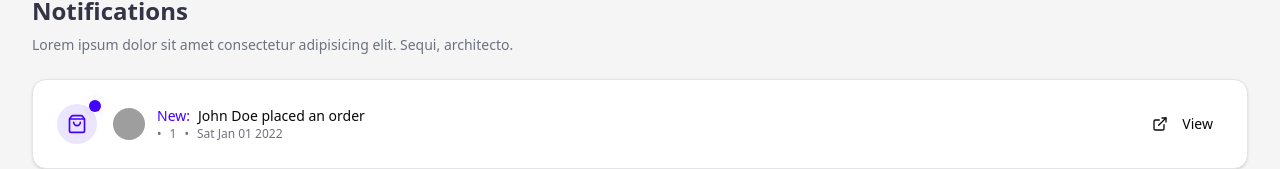
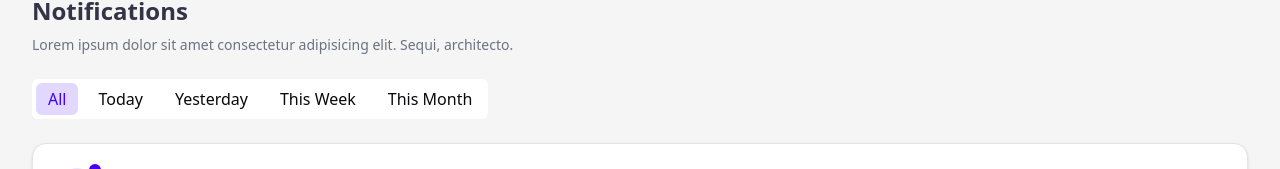
Before and after one commit to devronaktanwar/digidine-business, a Next.js app: page /dashboard/notifications in a window 1280 px wide. Shown: the part 578-747 px from the top of the page. Built offline with nearby package versions, Linux system fonts and the light colour scheme; grey boxes are pictures that could not be loaded.

Commit message:
add : action container

```diff
--- a/app/dashboard/notifications/page.tsx
+++ b/app/dashboard/notifications/page.tsx
@@ -1,3 +1,4 @@
+import ActionContainer from "@/components/notifications/ActionContainer";
 import NotificationsList from "@/components/notifications/NotificationsList";
 import React from "react";
 
@@ -14,6 +15,9 @@ const page = () => {
             architecto.
           </p>
         </div>
+        <div>
+          <ActionContainer />
+        </div>
         <NotificationsList />
       </div>
     </div>
--- a/app/globals.css
+++ b/app/globals.css
@@ -46,6 +46,7 @@
 :root {
   --radius: 0.625rem;
   --primary:#4300FF;
+  --primary-light:#4400ff27;
   --default-bg:#F5F5F5;
   --secondary:#333446;
   --background: oklch(1 0 0);
@@ -122,6 +123,9 @@
 .bg-primary{
   background-color: var(--primary);
 }
+.bg-primary-light{
+  background-color: var(--primary-light);
+}
 .bg-default{
   background-color: var(--default-bg);
 }
--- /dev/null
+++ b/components/notifications/ActionContainer.tsx
@@ -0,0 +1,52 @@
+"use client";
+import React, { useState } from "react";
+import { twMerge } from "tailwind-merge";
+
+const ActionContainer = () => {
+  const [activeTab, setActiveTab] = useState("all");
+  return (
+    <div>
+      <div className="flex w-fit p-1 bg-white rounded-sm gap-0.5 md:gap-2">
+        {tabs.map((tab) => {
+          return (
+            <div
+              key={tab.value}
+              className={twMerge(
+                "px-2 md:px-3 py-1 cursor-pointer text-sm md:text-base",
+                activeTab === tab.value && "bg-primary-light text-primary font-medium rounded-sm"
+              )}
+              onClick={() => setActiveTab(tab.value)}
+            >
+              {tab.name}
+            </div>
+          );
+        })}
+      </div>
+    </div>
+  );
+};
+
+export default ActionContainer;
+
+const tabs = [
+  {
+    name: "All",
+    value: "all",
+  },
+  {
+    name: "Today",
+    value: "today",
+  },
+  {
+    name: "Yesterday",
+    value: "yesterday",
+  },
+  {
+    name: "This Week",
+    value: "week",
+  },
+  {
+    name: "This Month",
+    value: "month",
+  },
+];
```
